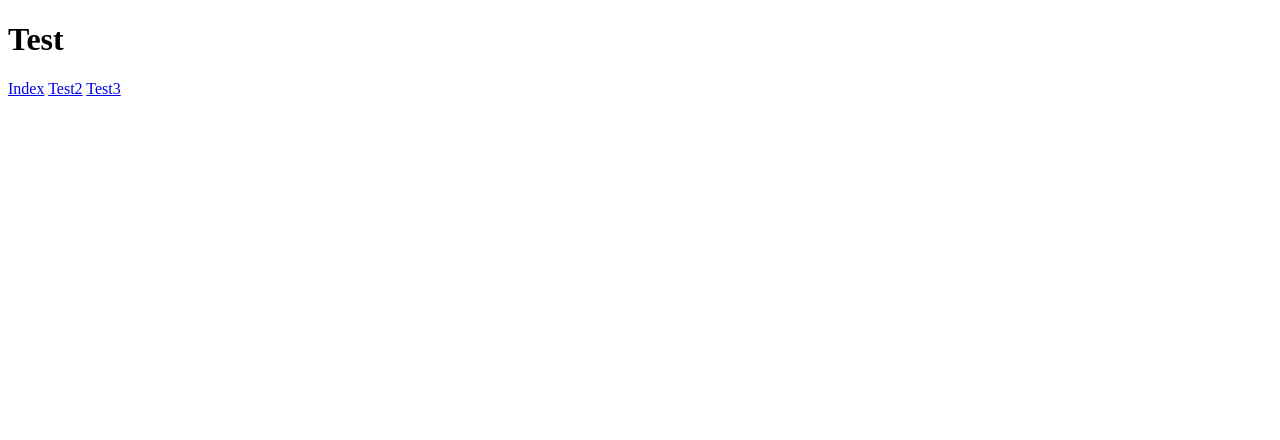
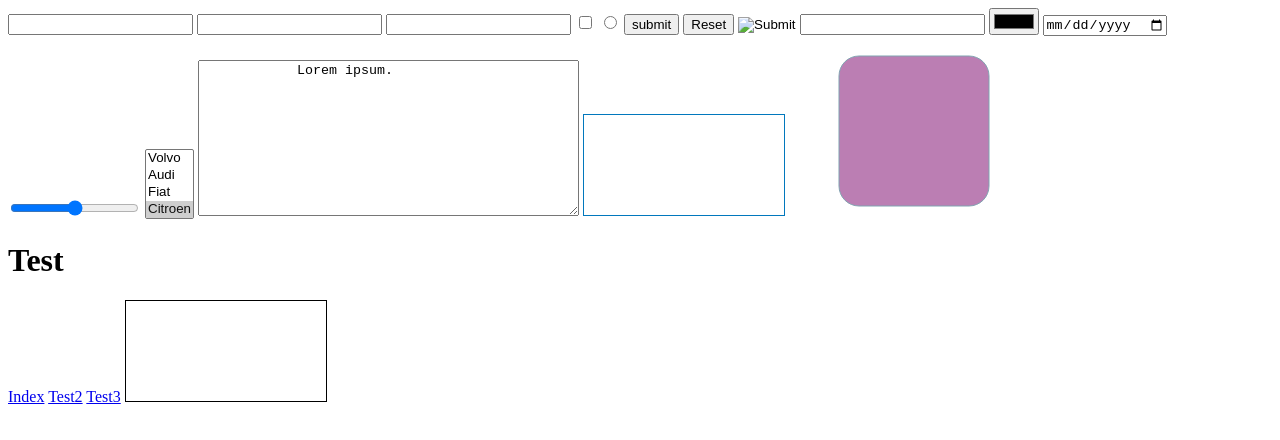
Before and after one commit to nyalett/git-html1, a plain HTML site: page papka2/test.html in a window 1280 px wide. Drawn offline with Linux system fonts and the light colour scheme.

Commit message:
Table Login

```diff
--- a/papka2/test.html
+++ b/papka2/test.html
@@ -1,15 +1,51 @@
 <!DOCTYPE html>
 <html lang="en">
+
 <head>
     <meta charset="UTF-8">
     <meta name="viewport" content="width=device-width, initial-scale=1.0">
     <meta http-equiv="X-UA-Compatible" content="ie=edge">
     <title>Document</title>
 </head>
+
 <body>
+    <form action="test.html" method="GET">
+        <input type="text" />
+        <input type="email" name="" id="" />
+        <input type="password" />
+        <input type="checkbox" />
+        <input type="radio" />
+        <input type="submit" value="submit" />
+        <input type="reset" />
+        <input type="image" />
+        <input type="fails" />
+        <input type="color" />
+        <input type="date" />
+        <input type="range" />
+        <select name="cars" multiple>
+            <option value="volvo">Volvo</option>
+            <option value="audi">Audi</option>
+            <option value="fiat">Fiat</option>
+            <option value="citroen" selected>Citroen</option>
+        </select>
+        <textarea rows="10" cols="45">
+            Lorem ipsum.
+            </textarea>
+        <canvas id="myCanvas" width="200" height="100" style="border:1px solid #0178bd;"> </canvas>
+            <svg width="400" height="180">
+                <rect x="50" y="20" rx="20" ry="20"
+                width="150" height="150"
+                style="fill:rgb(121, 0, 105);stroke:rgb(3, 73, 100);strokewidth:5;opacity:0.5"/>
+                Your browser does not support inline SVG.
+                </svg>
+
+    </form>
     <h1>Test</h1>
     <a href="../papka1/papka1.1/index.html">Index</a>
     <a href="../papka3/papka3.1/papka3.1.1/test2.html">Test2</a>
     <a href="../papka3/papka3.1/papka3.1.1/papka3.2/test3.html">Test3</a>
+    <canvas id="myCanvas" width="200" height="100" style="border:1px solid #000000;">
+
 </body>
+
 </html>
```
Also changed, not shown: papka3/papka3.1/papka3.1.1/papka3.2/test3.html (+36 -0 lines), papka3/papka3.1/papka3.1.1/test2.html (+14 -0 lines).
